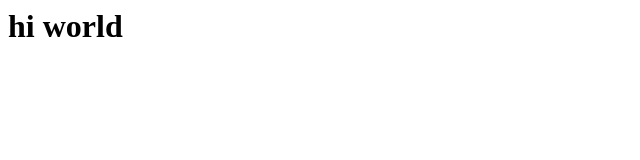
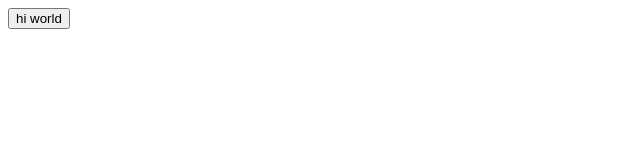
Before and after one commit to shnayaoi/sjs, a plain HTML site: page index.html in a window 1280 px wide. Shown: the whole page, without its empty margins (0-640 px from the left). Drawn offline with Linux system fonts and the light colour scheme.

Commit message:
index.js

```diff
--- a/index.html
+++ b/index.html
@@ -1 +1,10 @@
-<h1 id="hi">hi world</h1>
+<html>
+
+<head></head>
+
+<body>
+    <button onclick="alert('go')">hi world</button>
+    <script src="main.js"></script>
+</body>
+
+</html>
--- /dev/null
+++ b/main.js
@@ -0,0 +1 @@
+console.log('frog');
```
